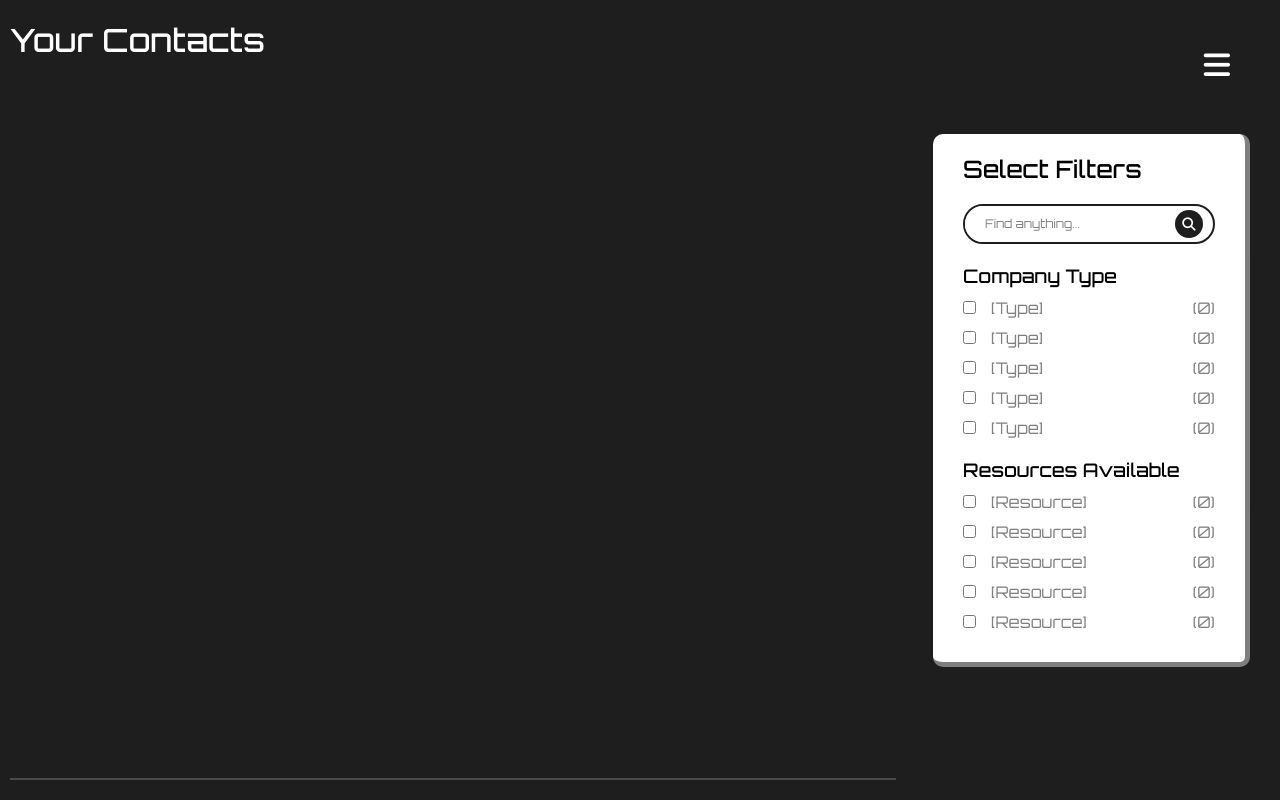
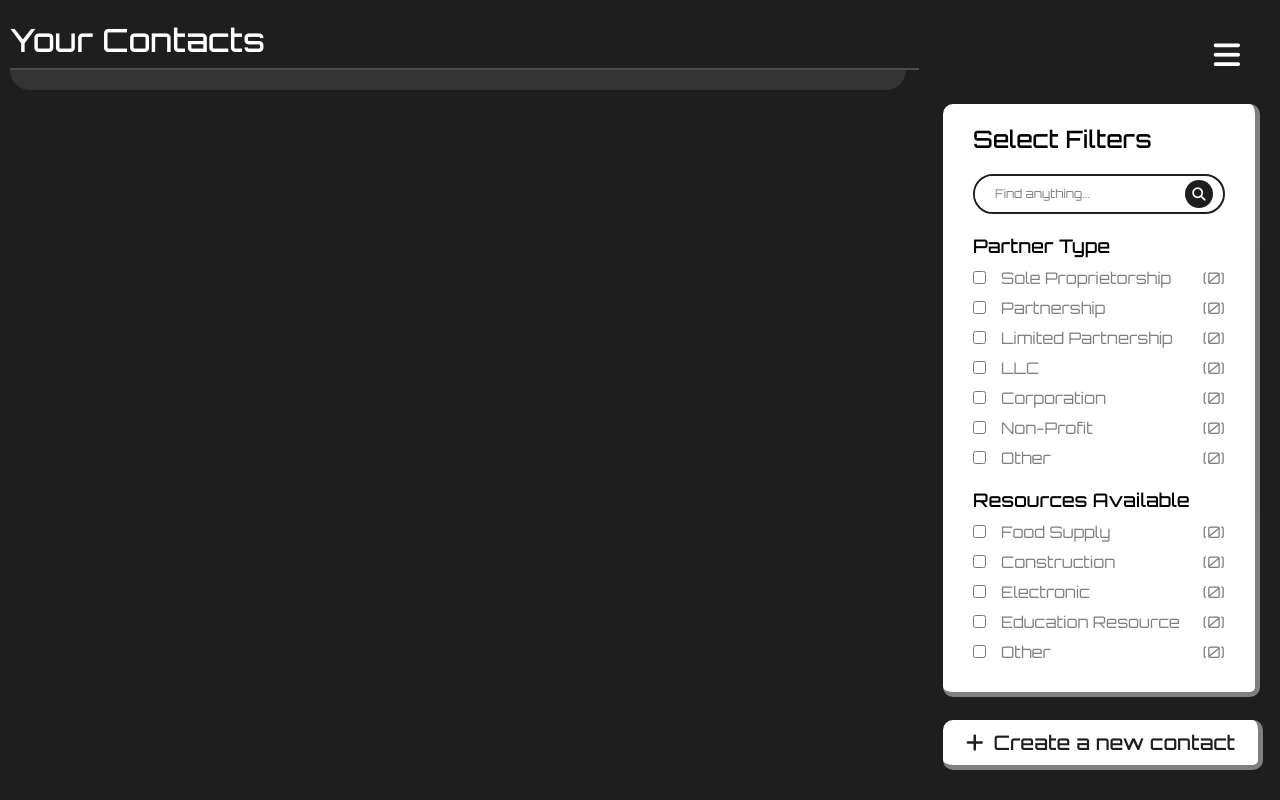
Before and after one commit to henrychen4736/fbla-coding, a Flask app: page /main in a window 1280 px wide. Run offline with Flask 3, Linux system fonts and the light colour scheme; the visitor is signed in with stand-in values (Sample User, id 1); data that the repository does not hold is empty; some libraries are stand-ins or nearby versions.

Commit message:
made the main page look a lot better

```diff
--- a/app.py
+++ b/app.py
@@ -30,7 +30,7 @@
             session['username'] = username
             session['user_id'] = user_id
             return redirect(url_for('main'))
-        except SignupError as e:
+        except SignupError:
             return render_template('signup.html', error='The username already exists!')
     else:
         return render_template('signup.html')
@@ -55,11 +55,17 @@
 
 @app.route('/main')
 def main():
+    print(session)
     if 'logged_in' in session and session['logged_in']:
         partners = db_manager.get_all_partners(session['user_id'])
         return render_template('main.html', partners=partners)
     else:
         return redirect(url_for('login'))
+
+
+@app.route('/help')
+def help():
+    return render_template('help.html')
 
 
 @app.route('/logout')
--- a/static/css/mainStyle.css
+++ b/static/css/mainStyle.css
@@ -8,13 +8,27 @@
     font-weight: 400;
 }
 
+::-webkit-scrollbar {
+    width: 10px;
+    background-color: #333333;
+  }
+
+  ::-webkit-scrollbar-thumb {
+    background-color: #666666;
+    border-radius: 5px;
+  }
+
+  ::-webkit-scrollbar-thumb:hover {
+    background-color: #999999;
+  }
+
 .fa-bars {
     color: #fff;
     font-size: 30px;
     position: fixed;
     top: 0;
     right: 0;
-    margin: 40px;
+    margin: 30px;
     cursor: pointer;
     z-index: 5;
     border-radius: 20px;
@@ -39,7 +53,7 @@
     position: fixed;
     top: 0;
     right: 0;
-    margin: 100px 40px 0 0;
+    margin: 90px 30px 0 0;
     padding: 10px;
     width: 250px;
     height: auto;
@@ -96,18 +110,29 @@
 }
 
 .list-container {
+    position: fixed;
     background: #1E1E1E;
     display: flex;
     flex-wrap: wrap;
     justify-content: space-between;
+    align-content: flex-start;
     width: 100%;
     height: 100vh;
+    overflow-y: auto;
 }
 
 .list-container .left-col {
     flex-basis: 70%;
     display: grid;
+    height: auto;
+    width: 100%;
     grid-template-columns: repeat(4, 1fr);
+    background-color: #333333;
+    border-bottom-left-radius: 20px;
+    border-bottom-right-radius: 20px;
+    margin-left: 10px;
+    gap: 10px;
+    padding: 10px
 }
 
 .list-container .right-col {
@@ -122,21 +147,29 @@
     z-index: 3;
 }
 
-.left-col h1 {
+.list-container h1 {
+    top: 0;
+    left: 0;
+    flex-basis: 71%;
+    background: #1E1E1E;
     color: #fff;
     font-weight: 500;
-    margin: 0 0 20px 10px;
-    grid-column: 1 / -1;
+    height: 70px;
+    margin-left: 10px;
+    position: sticky;
     padding-top: 20px;
     border-bottom: 2px solid rgba(255, 255, 255, .2);
+    z-index: 3;
 }
 
 .left-col .company {
     display: flex;
     justify-content: space-between;
+    max-height: 328.5px;
     align-items: center;
     flex-wrap: wrap;
     border-radius: 20px;
+    background: #1E1E1E;
     padding: 20px;
 }
 
@@ -228,7 +261,7 @@
     border-bottom: 5px solid rgba(0, 0, 0, .5);
     border-right: 5px solid rgba(0, 0, 0, .5);
     border-radius: 10px;
-    margin-right: 30px;
+    margin-right: 20px;
     padding: 20px 30px;
 }
 
@@ -297,3 +330,32 @@
     margin-right: 15px;
     cursor: pointer;
 }
+
+.add-contact {
+    position: absolute;
+    bottom: 30px;
+    width: 320px;
+    left: 0;
+    padding: 10px 20px;
+    background-color: #fff;
+    color: #1E1E1E;
+    border-radius: 5px;
+    cursor: pointer;
+    transition: background-color 0.3s ease;
+    border-top: none;
+    border-left: none;
+    border-bottom: 5px solid rgba(0, 0, 0, .5);
+    border-right: 5px solid rgba(0, 0, 0, .5);
+    border-radius: 10px;
+    font-weight: 500;
+    font-size: 20px;
+}
+
+.add-contact:hover {
+    background-color: #1E1E1E;
+    color: #fff;
+}
+
+.add-contact .fa-plus {
+    margin-right: 10px;
+}
--- a/templates/main.html
+++ b/templates/main.html
@@ -1,5 +1,6 @@
 <!DOCTYPE html>
 <html lang="en">
+
 <head>
     <meta charset="UTF-8">
     <meta name="viewport" content="width=device-width, initial-scale=1.0">
@@ -12,40 +13,40 @@
     <i class="fa-solid fa-bars"></i>
     <div class="overlay"></div>
     <div class="sidebar">
-        <a href="{{ url_for('main') }}" class="sidebar-item">
+        <a href="#" class="sidebar-item">
             <i class="fa-solid fa-house"></i>
             <div>Home</div>
         </a>
-            <a href="#" class="sidebar-item"></a>
+        <a href="#" class="sidebar-item">
             <i class="fa-solid fa-question"></i>
             <div>Help</div>
         </a>
-        <a href="{{ url_for('logout') }}" class="sidebar-item" style="color: #FF0000;">
+        <a href="#" class="sidebar-item" style="color: #FF0000;">
             <i class="fa-solid fa-arrow-right-from-bracket"></i>
             <div>Sign out</div>
         </a>
     </div>
     <div class="list-container">
+        <h1>Your Contacts</h1>
         <div class="left-col">
-            <h1>Your Contacts</h1>
             {% for partner in partners %}
             <div class="company">
                 <div class="company-img">
                     <div class="blur-background"></div>
                     <i class="fa-regular fa-bookmark"></i>
-                    <img src="{{ url_for('static', filename='assets/company-placeholder.png') }}">
+                    <img src="static/assets/company-placeholder.png" alt="Logo">
                 </div>
                 <div class="company-info">
-                    <h3>{{ partner.OrganizationName }}</h3>
+                    <h3>{{ partner['OrganizationName'] }}</h3>
                     <div class="brief-info">
-                        <p class="phone-number" id="phone-number">{{ partner.Phone }}</p>
-                        <p class="company-type" id="company-type">{{ partner.TypeOfOrganization }}</p>
-                        <p class="company-resources">Resources Available: <span id="company-resources">{{ partner.ResourcesAvailable }}</span></p>
+                        <p class="phone-number">{{ partner['Phone'] }}</p>
+                        <p class="company-type">{{ partner['TypeOfOrganization'] }}</p>
+                        <p class="company-resources">Resources Available: <br><span>{{ partner['ResourcesAvailable']
+                                }}</span></p>
                     </div>
                 </div>
             </div>
             {% endfor %}
-        </div>
 
             <div class="right-col">
                 <div class="filter-bar">
@@ -54,42 +55,61 @@
                         <input type="text" placeholder="Find anything..." id="searchInput">
                         <button type="submit"><i class="fa-solid fa-magnifying-glass"></i></button>
                     </div>
-                <h3>Company Type</h3>
+                    <h3>Partner Type</h3>
                     <div class="filter">
-                    <input type="checkbox"> <p>[Type]</P> <span>(0)</span>
+                        <input type="checkbox">
+                        <p>Sole Proprietorship</P> <span>(0)</span>
                     </div>
                     <div class="filter">
-                    <input type="checkbox"> <p>[Type]</P> <span>(0)</span>
+                        <input type="checkbox">
+                        <p>Partnership</P> <span>(0)</span>
                     </div>
                     <div class="filter">
-                    <input type="checkbox"> <p>[Type]</P> <span>(0)</span>
+                        <input type="checkbox">
+                        <p>Limited Partnership</P> <span>(0)</span>
                     </div>
                     <div class="filter">
-                    <input type="checkbox"> <p>[Type]</P> <span>(0)</span>
+                        <input type="checkbox">
+                        <p>LLC</P> <span>(0)</span>
                     </div>
                     <div class="filter">
-                    <input type="checkbox"> <p>[Type]</P> <span>(0)</span>
+                        <input type="checkbox">
+                        <p>Corporation</P> <span>(0)</span>
+                    </div>
+                    <div class="filter">
+                        <input type="checkbox">
+                        <p>Non-Profit</P> <span>(0)</span>
+                    </div>
+                    <div class="filter">
+                        <input type="checkbox">
+                        <p>Other</P> <span>(0)</span>
                     </div>
                     <h3>Resources Available</h3>
                     <div class="filter">
-                    <input type="checkbox"> <p>[Resource]</P> <span>(0)</span>
+                        <input type="checkbox">
+                        <p>Food Supply</P> <span>(0)</span>
                     </div>
                     <div class="filter">
-                    <input type="checkbox"> <p>[Resource]</P> <span>(0)</span>
+                        <input type="checkbox">
+                        <p>Construction</P> <span>(0)</span>
                     </div>
                     <div class="filter">
-                    <input type="checkbox"> <p>[Resource]</P> <span>(0)</span>
+                        <input type="checkbox">
+                        <p>Electronic</P> <span>(0)</span>
                     </div>
                     <div class="filter">
-                    <input type="checkbox"> <p>[Resource]</P> <span>(0)</span>
+                        <input type="checkbox">
+                        <p>Education Resource</P> <span>(0)</span>
                     </div>
                     <div class="filter">
-                    <input type="checkbox"> <p>[Resource]</P> <span>(0)</span>
-                </div>
-
+                        <input type="checkbox">
+                        <p>Other</P> <span>(0)</span>
                     </div>
                 </div>
+                <button class="add-contact"><i class="fa-solid fa-plus"></i>Create a new contact</button>
             </div>
-    <script src="/static/js/mainScript.js"></script>
+        </div>
+        <script src="static/mainScript.js"></script>
 </body>
+
 </html>
--- a/templates/signup.html
+++ b/templates/signup.html
@@ -11,6 +11,9 @@
 
 <body>
     <div class="log-form">
+        {% if error %}
+        <div style="color: red;">{{ error }}</div>
+        {% endif %}
         <form action="/signup" method="post">
             <h1>Sign Up</h1>
             <p class="welcome">Welcome, please sign up below</p>
@@ -32,7 +35,7 @@
             </div>
         </form>
 
-        <script src="signupScript.js"></script>
+        <script src="/static/js/signupScript.js"></script>
     </div>
 </body>
 
```
Also changed, not shown: static/css/helpStyle.css (+19 -192 lines), static/js/helpScript.js (+22 -30 lines), templates/help.html (+21 -14 lines). Lines whose indentation alone changed are shown as unchanged.
